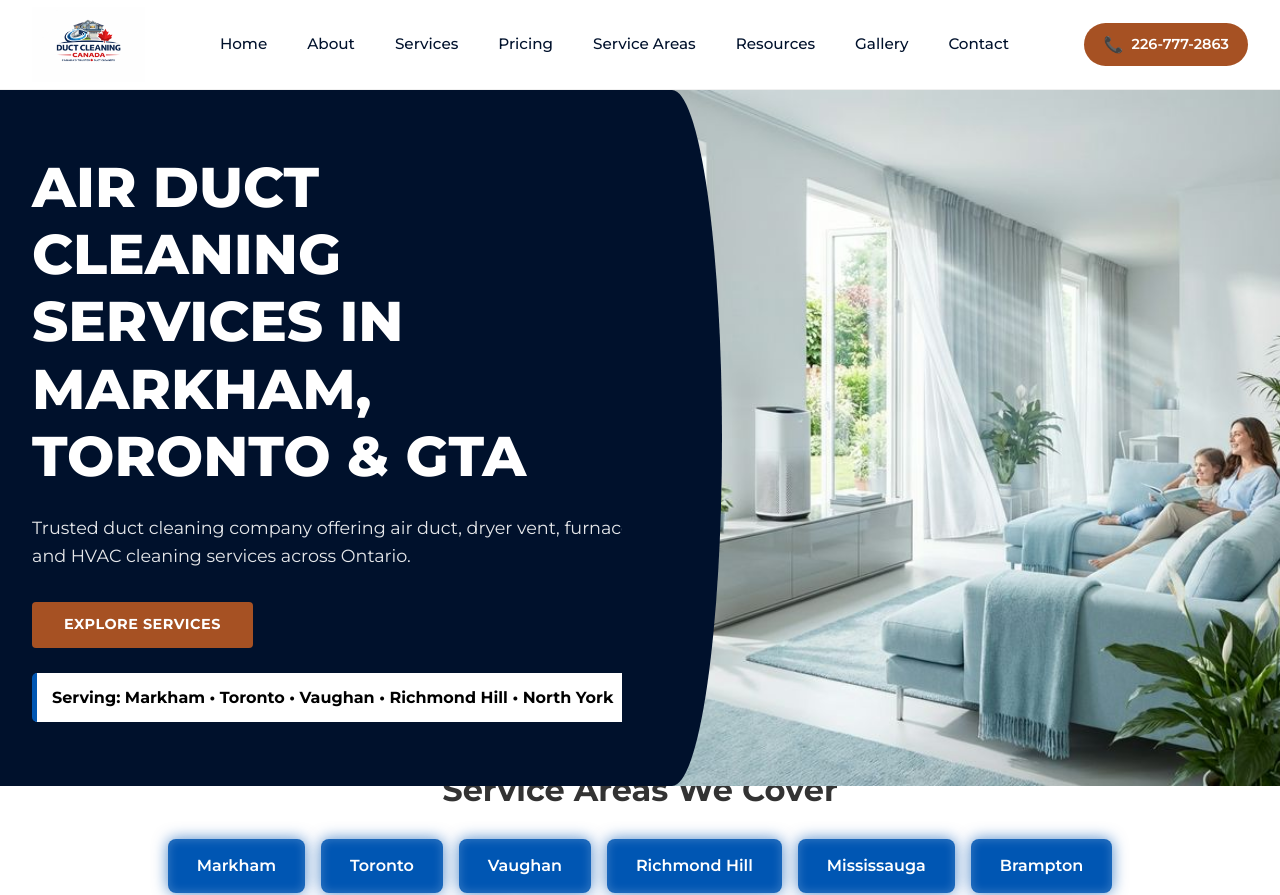
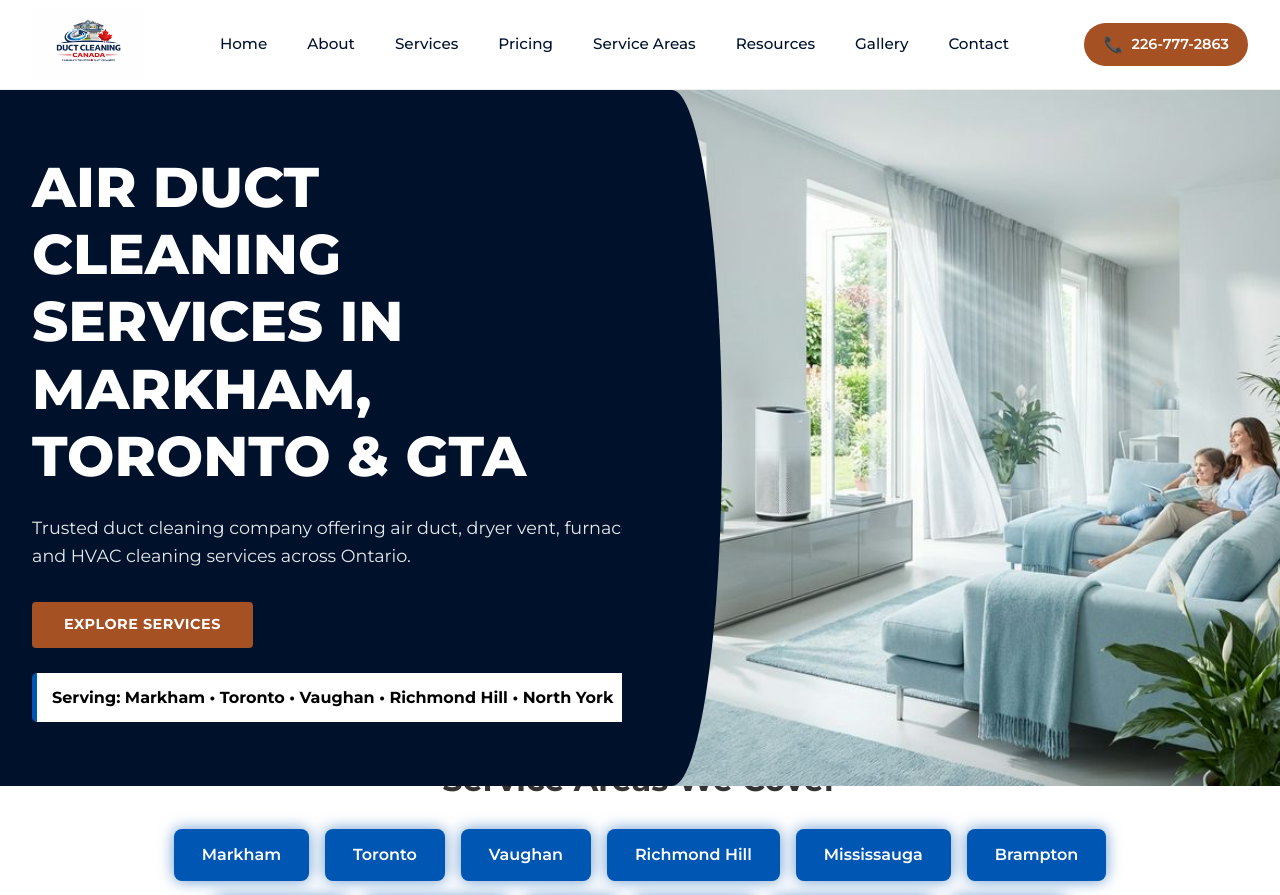
Before and after one commit to josph8487-prog/duct-Canada-original, a Next.js app: page / in a window 1280 px wide. Shown: the top 895 px of the page. Built offline with nearby package versions, Linux system fonts and the light colour scheme.

Commit message:
Update page.tsx

```diff
--- a/src/app/page.tsx
+++ b/src/app/page.tsx
@@ -26,23 +26,6 @@ export default function Home() {
       image: "/images/services/blower-fan-cleaning.jpg"
     }
   ];
-
-  // REAL SOLID BLUE BUTTONS WITH NEON GLOW LIGHTING
-  const realBlueLightingBtn = {
-    padding: "14px 28px",
-    backgroundColor: "#0056b3", // Your exact blue background color
-    color: "#ffffff",           // Pure white text
-    borderRadius: "8px",
-    textDecoration: "none",
-    fontWeight: "600",
-    fontSize: "16px",
-    display: "inline-block",
-    textAlign: "center",
-    // Premium lighting glow effect around and inside the blue buttons
-    boxShadow: "0 0 15px rgba(0, 86, 179, 0.7), inset 0 0 10px rgba(255, 255, 255, 0.2)",
-    border: "1px solid rgba(255, 255, 255, 0.1)",
-    transition: "0.3s ease"
-  };
 
   return (
     <main>
@@ -78,10 +61,9 @@ export default function Home() {
         </div>
       </section>
 
-      {/* SERVICE AREAS (PERFECT WORKING LAYOUT & TOP SPACE REMOVED) */}
-      <section style={{ paddingTop: "0px", marginTop: "-20px" }}>
+      {/* SERVICE AREAS */}
+      <section style={{ paddingTop: "0px", marginTop: "-30px", paddingBottom: "40px" }}>
 
-        {/* CENTERED TITLE */}
         <h2 style={{ textAlign: "center", marginBottom: "25px", fontSize: "2rem", color: "#333" }}>
           Service Areas We Cover
         </h2>
@@ -99,15 +81,26 @@ export default function Home() {
             "Ajax",
             "Oshawa",
             "Scarborough",
-            "Whitby",       // New Button
-            "East York",    // New Button
-            "Etobicoke",    // New Button
-            "York Region"   // New Button
+            "Whitby",
+            "East York",
+            "Etobicoke",
+            "York Region"
           ].map((city) => (
             <Link
               key={city}
               href={`/location/${city.toLowerCase().replace(/\s+/g, "-")}`}
-              style={realBlueLightingBtn} // Real blue color + lighting applied directly here
+              style={{
+                padding: "14px 28px",
+                backgroundColor: "#0056b3",
+                color: "#ffffff",
+                borderRadius: "8px",
+                textDecoration: "none",
+                fontWeight: "600",
+                fontSize: "16px",
+                boxShadow: "0 0 15px rgba(0, 86, 179, 0.6)",
+                display: "inline-block",
+                textAlign: "center"
+              }}
             >
               {city}
             </Link>
```
